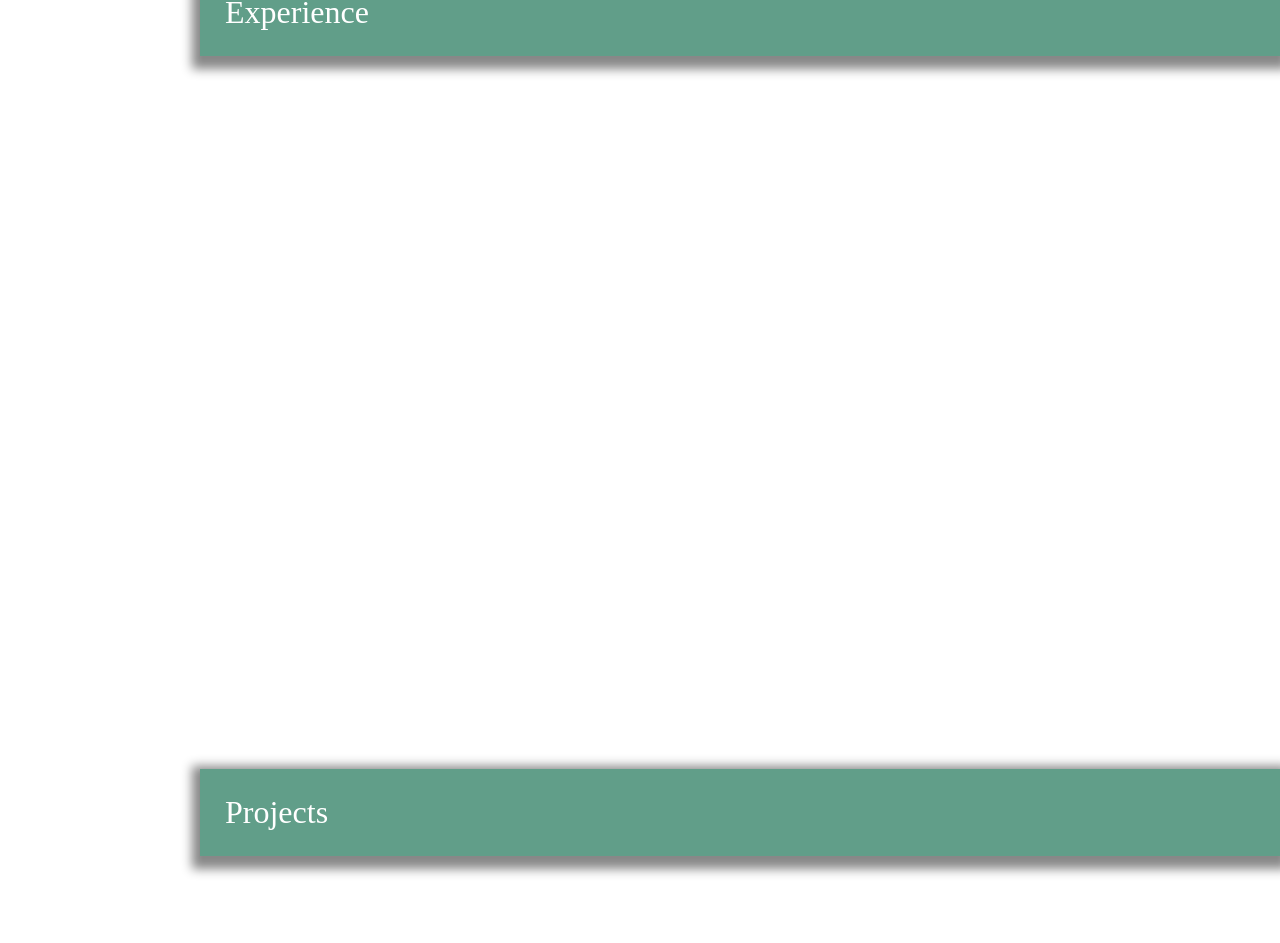
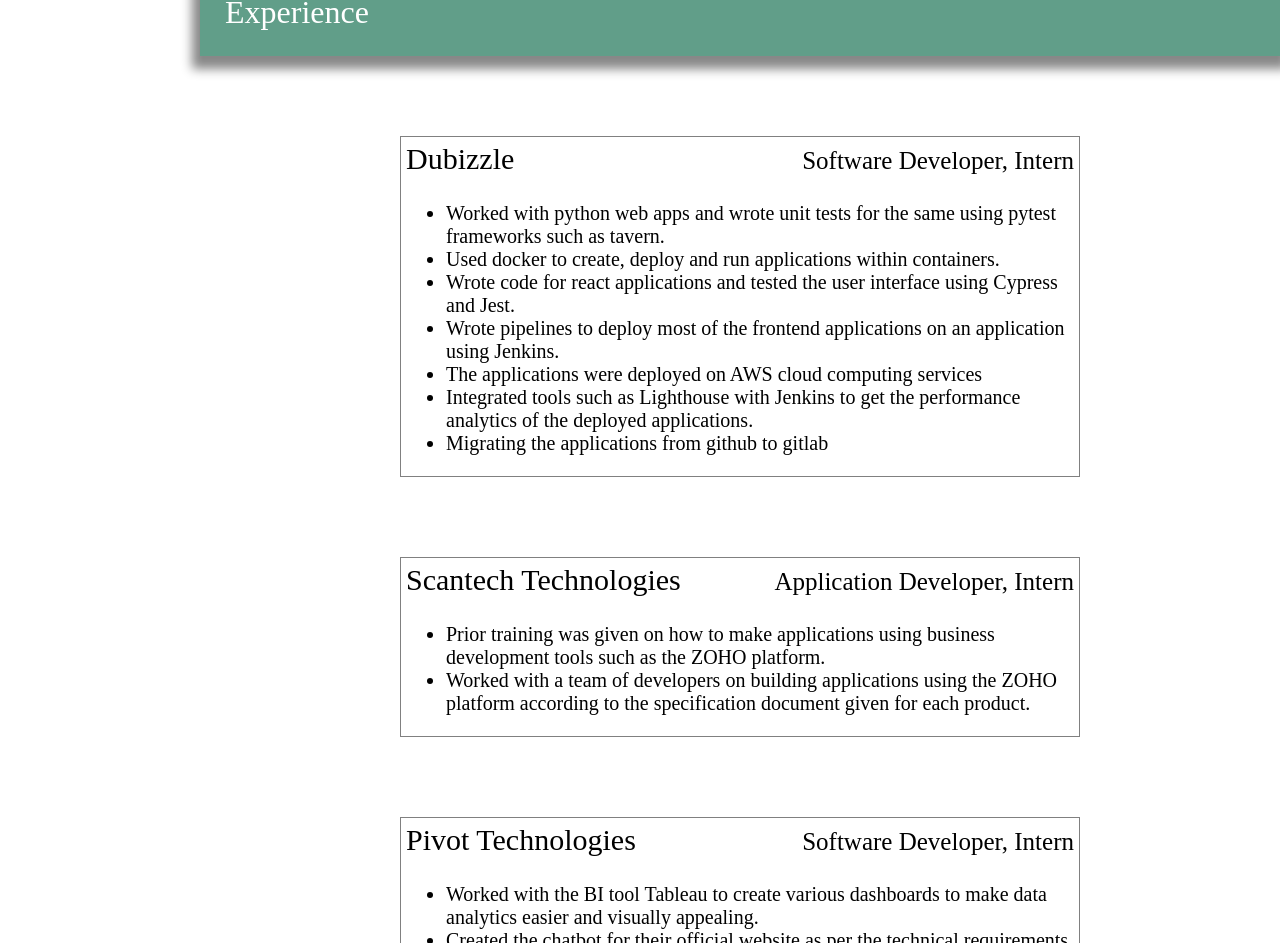
Before and after one commit to suhanaayisha/portfolio, a React (Create React App) app in the folder client/: page / in a window 1280 px wide. Shown: the part 1857-2800 px from the top of the page. Built offline with nearby package versions, Linux system fonts and the light colour scheme.

Commit message:
adding experience

```diff
--- a/client/src/components/Experience.js
+++ b/client/src/components/Experience.js
@@ -1,10 +1,15 @@
 import React, { Component } from "react";
-
+import Dubizzle from './experience/Dubizzle';
+import Scantech from './experience/Scantech';
+import Pivot from './experience/Pivot';
 class Experience extends Component {
     render() {
         return(
             <div class="common experience" id="experience">
                 <h1>Experience</h1>
+                <Dubizzle/>
+                <Scantech/>
+                <Pivot/>
             </div>
         )
     }
--- /dev/null
+++ b/client/src/components/experience/Dubizzle.js
@@ -0,0 +1,25 @@
+import React, { Component } from "react";
+
+class Dubizzle extends Component {
+    render() {
+        return(
+            <div class="experience-comp" >
+                <h2 class="company">Dubizzle</h2>
+                <h2 class="role"> Software Developer, Intern </h2>
+                <ul>
+                    <li>Worked with python web apps and wrote unit tests for the same using pytest frameworks such as tavern. </li>
+                    <li>Used docker to create, deploy and run applications within containers. </li>
+                    <li>Wrote code for react applications and tested the user interface using Cypress and Jest.</li>
+                    <li>Wrote pipelines to deploy most of the frontend applications on an application using Jenkins.</li>
+                    <li>The applications were deployed on AWS cloud computing services</li>
+                    <li>Integrated tools such as Lighthouse with Jenkins to get the performance analytics of the deployed applications.</li>
+                    <li>Migrating the applications from github to gitlab</li>
+                </ul>
+
+
+            </div>
+        )
+    }
+}
+
+export default Dubizzle;
--- /dev/null
+++ b/client/src/components/experience/Pivot.js
@@ -0,0 +1,18 @@
+import React, { Component } from "react";
+
+class Pivot extends Component {
+    render() {
+        return(
+            <div class="experience-comp" >
+                <h2 class="company">Pivot Technologies</h2>
+                <h2 class="role">Software Developer, Intern</h2>
+                <ul>
+                    <li>Worked with the BI tool Tableau to create various dashboards to make data analytics easier and visually appealing.</li>
+                    <li>Created the chatbot for their official website as per the technical requirements documentation.</li>
+                </ul>
+            </div>
+        )
+    }
+}
+
+export default Pivot;
--- /dev/null
+++ b/client/src/components/experience/Scantech.js
@@ -0,0 +1,21 @@
+import React, { Component } from "react";
+
+class Scantech extends Component {
+    render() {
+        return(
+            <div class="experience-comp" >
+                <h2 class="company">Scantech Technologies</h2>
+                <h2 class="role">Application Developer, Intern</h2>
+                <ul>
+                    <li>Prior training was given on how to make applications using business development tools such as the ZOHO platform.</li>
+                    <li>Worked with a team of developers on building applications using the ZOHO platform according to
+                    the specification document given for each product.</li>
+                </ul>
+
+
+            </div>
+        )
+    }
+}
+
+export default Scantech;
--- a/client/src/styles/index.css
+++ b/client/src/styles/index.css
@@ -4,12 +4,12 @@
 
 h1,h2,h3{
     margin: 0;
+    font-weight: 400;
 }
 h1{
   background: #619E89;
   color: white;
   padding: 25px;
-  font-weight: 400;
   box-shadow: 0 5px 10px 8px #888888;
 }
 
@@ -27,6 +27,42 @@
   min-height:100vh;
 }
 
+.experience-comp {
+  margin: 80px 200px 80px 200px;
+  padding: 5px;
+  border: 1px solid grey;
+}
+
+.experience-comp ul {
+  margin-top: 60px;
+}
+
+.experience-comp li{
+  list-style: disc;
+  font-size: 20px;
+}
+
+.experience-comp .company{
+  float: left;
+  font-size: 30px;
+}
+
+.experience-comp .role{
+  float: right;
+  font-size: 25px;
+  margin-top: 5px;
+}
+
+.experience-comp h3{
+  margin-top: 10px;
+  float: right;
+  font-size: 20px;
+}
+
+.experience-comp hr{
+  margin-top: 20px;
+}
+
 @import "./navigation.css";
 
 @import "./home.css";
```
